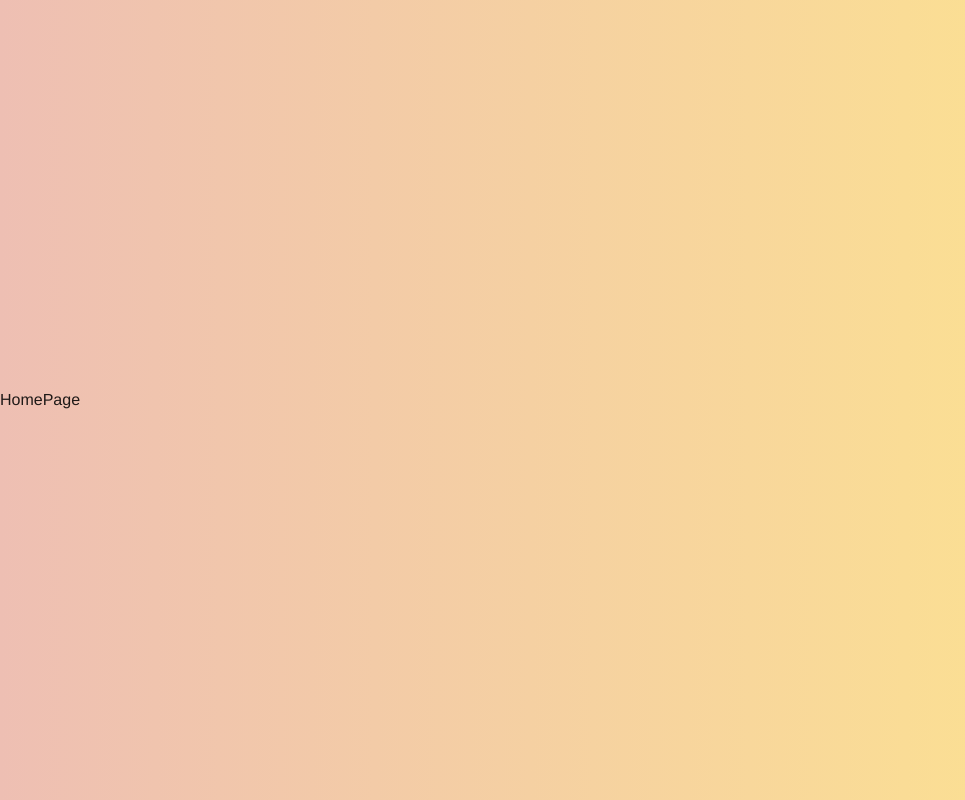
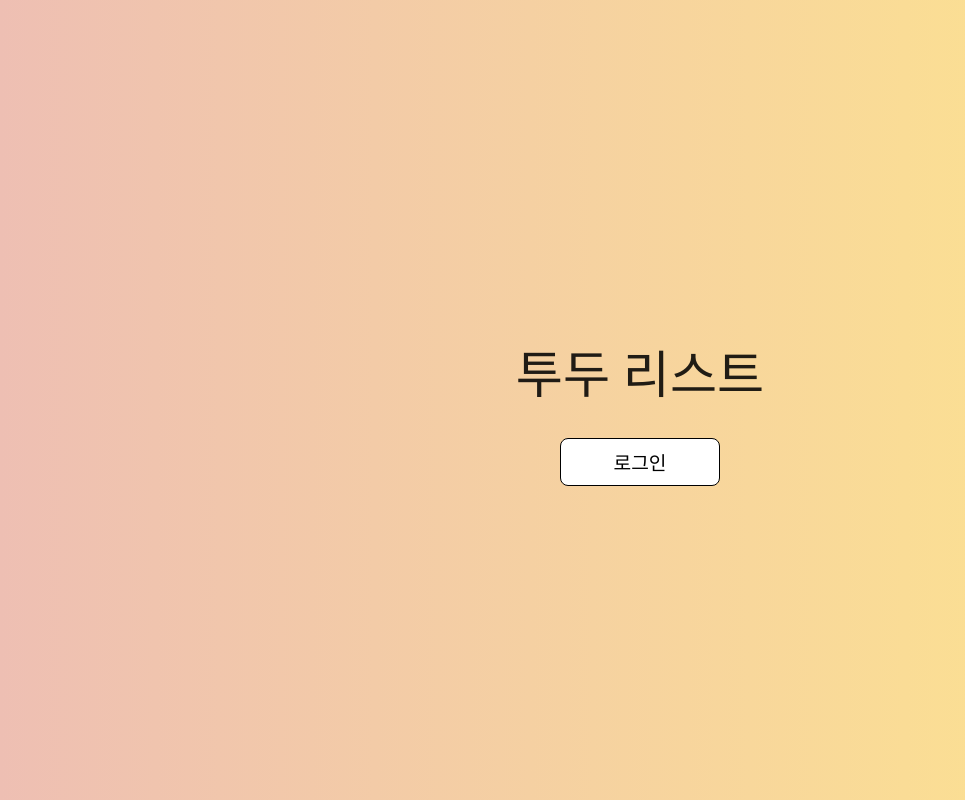
Before and after one commit to sjlim32/wanted-pre-onboarding-challenge-fe-27, a React (Vite) app: page / in a window 1280 px wide. Shown: the whole page, without its empty margins (0-965 px from the left). Built offline with nearby package versions, Linux system fonts and the light colour scheme; a web font is replaced by a local one.

Commit message:
feat: create Button component, modify homepage UI

```diff
--- a/src/pages/Home.tsx
+++ b/src/pages/Home.tsx
@@ -1,5 +1,14 @@
-import React from 'react';
+import useNavigator from '@/shared/lib/hooks/useNavigator';
+import { Wrapper } from '@/shared/styles';
+import Button from '@/shared/ui/Button';
 
 export default function HomePage() {
-  return <div>HomePage</div>;
+  const navigateToAuth = useNavigator({ path: '/auth' });
+
+  return (
+    <Wrapper>
+      <h1>투두 리스트</h1>
+      <Button title="로그인" onClick={navigateToAuth} size={2} />
+    </Wrapper>
+  );
 }
--- /dev/null
+++ b/src/shared/lib/hooks/useNavigator.ts
@@ -0,0 +1,11 @@
+import { useNavigate } from 'react-router-dom';
+
+interface NavigateProps {
+  path: string;
+}
+
+export default function useNavigator({ path }: NavigateProps) {
+  const navigate = useNavigate();
+
+  return () => navigate(path);
+}
--- /dev/null
+++ b/src/shared/ui/Button.tsx
@@ -0,0 +1,57 @@
+import styled, { css } from 'styled-components';
+
+type BtnColor = 'blue' | 'green' | 'red' | 'default';
+type BtnSize = 1 | 2 | 3;
+
+const BtnTheme = {
+  color: {
+    blue: '#a6c8ff',
+    green: '#b6e849',
+    red: '#ff9aa2',
+    default: '#ffffff',
+  },
+  size: {
+    1: css`
+      height: 2rem;
+      width: 7rem;
+      font-size: 1rem;
+    `,
+    2: css`
+      height: 3rem;
+      width: 10rem;
+      font-size: 1.2rem;
+    `,
+    3: css`
+      height: 4rem;
+      width: 14rem;
+      font-size: 1.5rem;
+    `,
+  },
+};
+
+const ButtonStyle = styled.button<{ color: BtnColor; size: BtnSize }>`
+  border-radius: 0.5rem;
+  border: 1px solid #000;
+  font-weight: bold;
+  background-color: ${({ color }) => BtnTheme.color[color]};
+  ${({ size }) => BtnTheme.size[size]};
+
+  &:hover {
+    opacity: 0.9;
+  }
+`;
+
+interface ButtonProps {
+  title: string; // 버튼 텍스트
+  onClick?: () => void; // 클릭 이벤트 핸들러
+  color?: BtnColor; // 버튼 색상
+  size?: BtnSize; // 버튼 크기
+}
+
+export default function Button({ title, onClick, color = 'default', size = 2 }: ButtonProps) {
+  return (
+    <ButtonStyle color={color} size={size} onClick={onClick}>
+      {title}
+    </ButtonStyle>
+  );
+}
```
